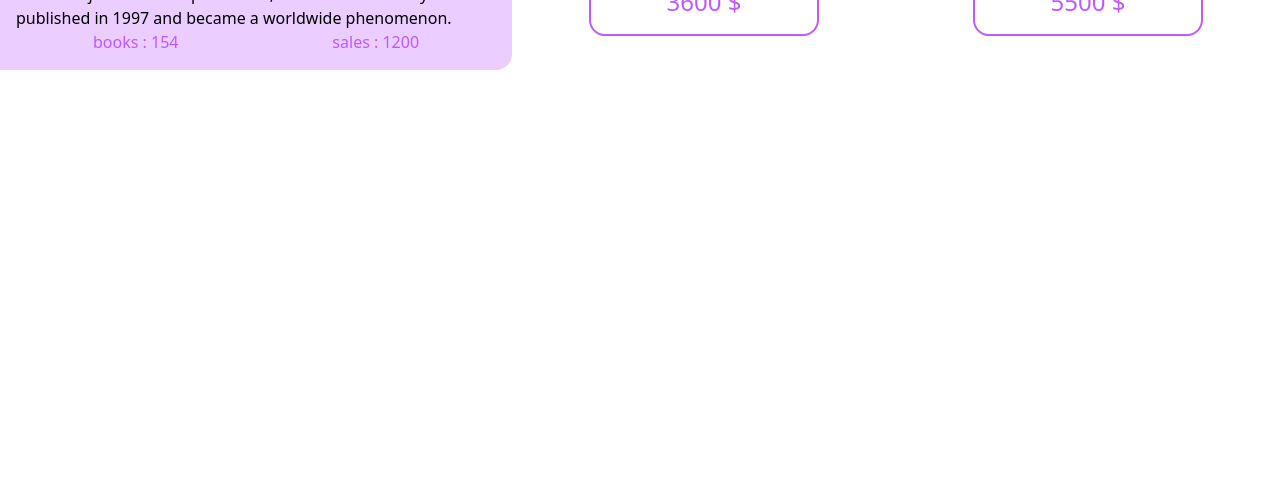
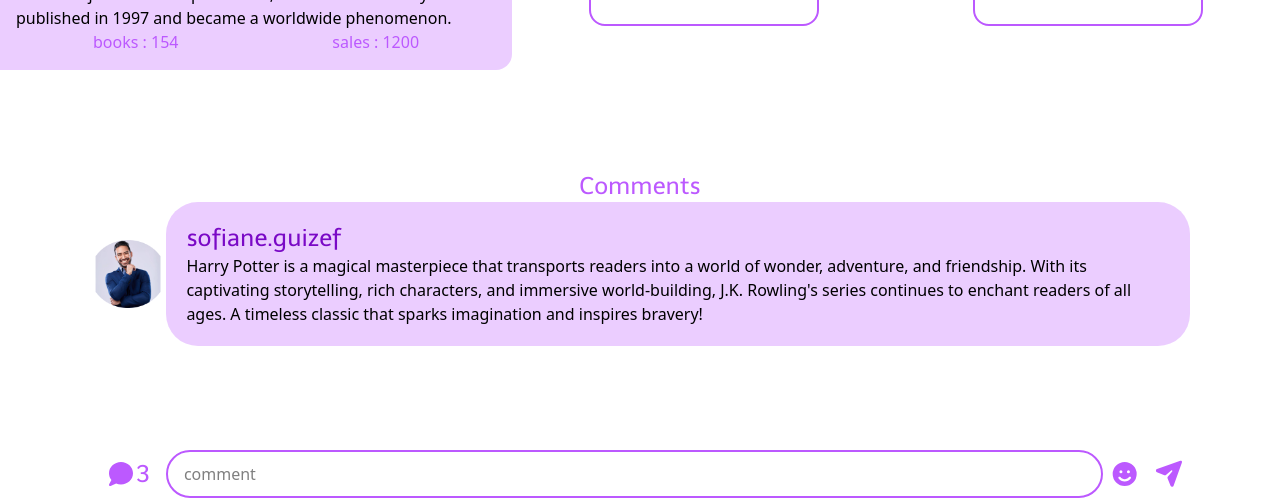
Before and after one commit to mohand-djouadi/sunlib-ui, a React (Vite) app: page /books/1 in a window 1280 px wide. Shown: the part 1192-1690 px from the top of the page. Before the commit the page ends 1262 px from the top, so only its background shows below. Built offline with nearby package versions, Linux system fonts and the light colour scheme; no server answers; a web font is replaced by a local one.

Commit message:
finalizing book detail page, will back for styling emoji picker

```diff
--- a/package.json
+++ b/package.json
@@ -17,6 +17,7 @@
     "@tailwindcss/vite": "^4.1.12",
     "@tanstack/react-query": "^5.85.5",
     "axios": "^1.11.0",
+    "emoji-picker-react": "^4.13.2",
     "react": "^19.1.1",
     "react-dom": "^19.1.1",
     "react-router-dom": "^7.8.1",
--- a/src/Components/AuthorDetail/AuthorDetail.jsx
+++ b/src/Components/AuthorDetail/AuthorDetail.jsx
@@ -31,7 +31,7 @@
                     </h3>
                 </div>
             </div>
-            <p className="">{author.description}</p>
+            <p className="dark:text-white">{author.description}</p>
             <div className="flex flex-row items-center justify-around w-[100%]">
                 <span className="text-primary">books : {author.books}</span>
                 <span className="text-primary">sales : {author.sales}</span>
--- a/src/Components/BookComments/BookComments.jsx
+++ b/src/Components/BookComments/BookComments.jsx
@@ -1,7 +1,116 @@
-import React from 'react'
+import TitleSeparator from '../TitleSeprator/TitleSeparator'
+import client from '../../assets/client.png'
+import { useState } from 'react'
+import { FontAwesomeIcon } from '@fortawesome/react-fontawesome'
+import {
+    faComment,
+    faPaperPlane,
+    faFaceSmile,
+} from '@fortawesome/free-solid-svg-icons'
+import Picker from 'emoji-picker-react'
+
+const comments = [
+    {
+        content:
+            "Harry Potter is a magical masterpiece that transports readers into a world of wonder, adventure, and friendship. With its captivating storytelling, rich characters, and immersive world-building, J.K. Rowling's series continues to enchant readers of all ages. A timeless classic that sparks imagination and inspires bravery!",
+        user: {
+            username: 'sofiane.guizef',
+            image: client,
+        },
+    },
+    {
+        content:
+            "Harry Potter is a magical masterpiece that transports readers into a world of wonder, adventure, and friendship. With its captivating storytelling, rich characters, and immersive world-building, J.K. Rowling's series continues to enchant readers of all ages. A timeless classic that sparks imagination and inspires bravery!",
+        user: {
+            username: 'sofiane.guizef',
+            image: client,
+        },
+    },
+    {
+        content:
+            "Harry Potter is a magical masterpiece that transports readers into a world of wonder, adventure, and friendship. With its captivating storytelling, rich characters, and immersive world-building, J.K. Rowling's series continues to enchant readers of all ages. A timeless classic that sparks imagination and inspires bravery!",
+        user: {
+            username: 'sofiane.guizef',
+            image: client,
+        },
+    },
+]
+
+// TODO: styling emoji picker
 
 const BookComments = () => {
-    return <div>BookComments</div>
+    const [showPicker, setShowPicker] = useState(false)
+    const [comment, setComment] = useState('')
+
+    const onEmojiClick = (event) => {
+        setComment((prevInput) => prevInput + event.emoji)
+        setShowPicker(false)
+    }
+
+    return (
+        <div className="mt-25">
+            <TitleSeparator title="Comments" />
+            <div className="h-[30vh] w-[100%] overflow-y-scroll">
+                {comments.map((comment) => (
+                    <div className="w-[100%] h-[100%]">
+                        <div className="flex flex-row justify-center items-center">
+                            <img
+                                className="w-[6%]"
+                                src={comment.user.image}
+                                alt={comment.user.username}
+                            />
+                            <div className="p-5 bg-banner-bg rounded-4xl w-[80%]">
+                                <h4 className="text-2xl text-secondary font-normal">
+                                    {comment.user.username}
+                                </h4>
+                                <p className="dark:text-white">
+                                    {comment.content}
+                                </p>
+                            </div>
+                        </div>
+                    </div>
+                ))}
+            </div>
+            {showPicker && (
+                <div>
+                    <Picker
+                        className="h-20 w-[100%]"
+                        onEmojiClick={onEmojiClick}
+                    />
+                </div>
+            )}
+            <div className="flex flex-row w-[100%] items-center justify-center mt-2 mx-auto">
+                <div className="flex flex-row justify-around items-center px-4">
+                    <FontAwesomeIcon
+                        icon={faComment}
+                        className="text-2xl text-primary"
+                    />
+                    <span className="text-primary text-2xl font-normal">
+                        {comments.length}
+                    </span>
+                </div>
+                <div className="flex flex-row items-center w-[80%]">
+                    <input
+                        type="text"
+                        placeholder="comment"
+                        value={comment}
+                        onChange={(e) => setComment(e.target.value)}
+                        className="w-[100%] h-12 border-2 border-primary rounded-full p-4"
+                    />
+                    <FontAwesomeIcon
+                        icon={faFaceSmile}
+                        className="text-2xl text-primary px-2"
+                        onClick={() => setShowPicker((val) => !val)}
+                    />
+
+                    <FontAwesomeIcon
+                        icon={faPaperPlane}
+                        className="text-2xl text-primary px-2"
+                    />
+                </div>
+            </div>
+        </div>
+    )
 }
 
 export default BookComments
--- a/src/Components/RelatedBookItem/RelatedbookItem.jsx
+++ b/src/Components/RelatedBookItem/RelatedbookItem.jsx
@@ -4,7 +4,7 @@
     return (
         <Link
             to={`/books/${book.id}`}
-            className="px-3 py-2 flex flex-col max-h-[100%] justify-evenly items-center border-2 border-primary w-[30%] mx-auto rounded-2xl max-sm:w-[70%]"
+            className="px-3 py-2 flex flex-col max-h-[100%] h-80 justify-evenly items-center border-2 border-primary w-[30%] mx-auto rounded-2xl max-sm:w-[70%]"
         >
             <h4 className="text-1xl h-10 text-center dark:text-white">
                 {book.title}
--- a/src/Pages/BookDetail/BookDetail.jsx
+++ b/src/Pages/BookDetail/BookDetail.jsx
@@ -4,6 +4,7 @@
 import book2 from '../../assets/book2.png'
 import book3 from '../../assets/book3.png'
 import RelatedbookItem from '../../Components/RelatedBookItem/RelatedbookItem'
+import BookComments from '../../Components/BookComments/BookComments'
 
 const book = {
     titre: 'Harry Potter and the cursed child',
@@ -141,7 +142,7 @@
             <div className="pt-15 flex flex-row items-center">
                 <AuthorDetail />
                 <div className="w-[60%]">
-                    <h3 className="text-center mb-35 font-primary text-2xl text-primary">
+                    <h3 className="text-center mb-15 font-primary text-2xl text-primary">
                         Related books
                     </h3>
                     <div className="flex flex-row items-center">
@@ -151,7 +152,9 @@
                     </div>
                 </div>
             </div>
-            <div></div>
+            <div>
+                <BookComments />
+            </div>
         </div>
     )
 }
```
Also changed, not shown: 1 other file (tests, documents, lock files or other folders).
